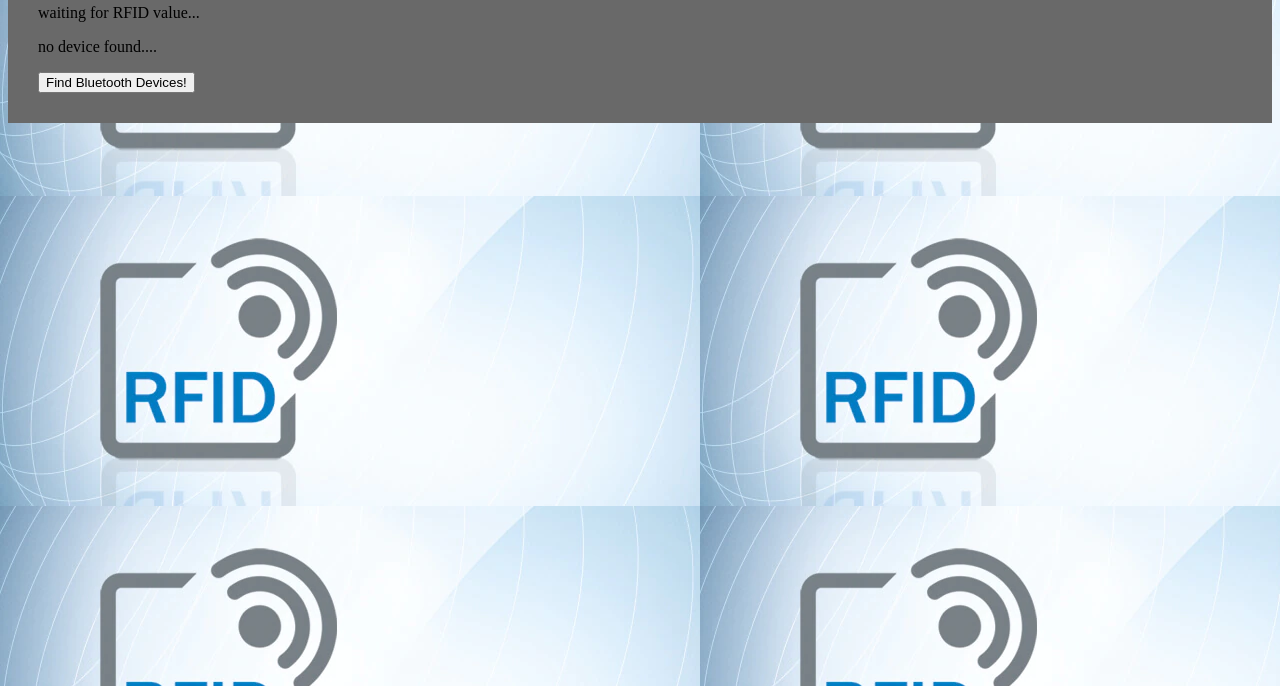
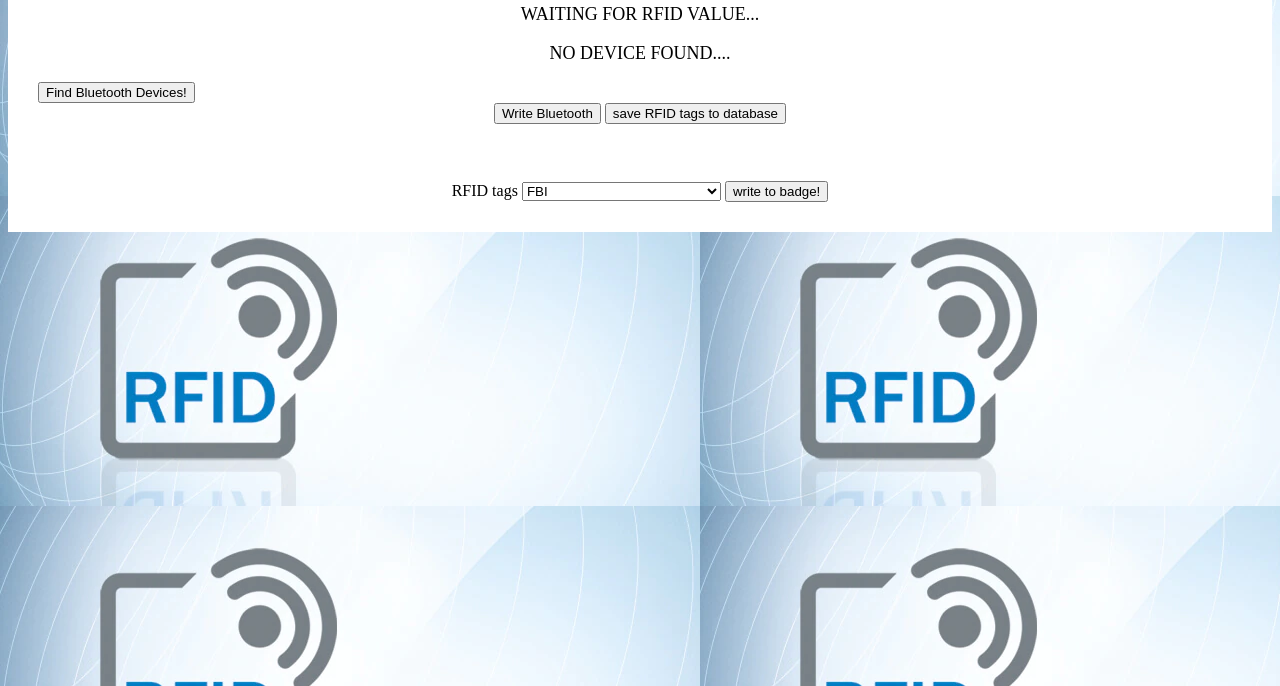
Before and after one commit to Jack-Lukomski/RFID_Cloner_CIS_350, a plain HTML site: page RFID website/index.html in a window 1280 px wide. Shown: the part 114-800 px from the top of the page. Drawn offline with Linux system fonts and the light colour scheme.

Commit message:
Add files via upload
event handler working on BLE notifications.
added drop down bar and buttons that arent hooked up to JS yet.

```diff
--- a/RFID website/index.css
+++ b/RFID website/index.css
@@ -4,7 +4,7 @@ body{
 div{
 border: 1 px solid gray;
 padding: 30px;
-background-color: dimgray;
+background-color: white;
 
 }
 h1{
@@ -15,3 +15,11 @@ font-family: 'Times New Roman', Times, serif;
 color:white;
 background-color:dimgray;
 }
+p{
+    text-align: center;
+    text-transform: uppercase;
+    font-size:large;
+}
+form{
+    text-align: center;
+}
--- a/RFID website/index.html
+++ b/RFID website/index.html
@@ -12,8 +12,28 @@
     <!--a variable meant to hold RFID card ID-->
     <p id="RFID_Badge_number" >waiting for RFID value...</p>
     <p id="bluetooth_device_name">no device found....</p>
-    <!--when button clicked find bluetooth devices-->
+
+
     <button id="connect_button"  onclick="test()" >Find Bluetooth Devices!</button>
+
+    <form>
+        <!--when button clicked find bluetooth devices-->
+
+        <button id="write_RFID_button">Write Bluetooth</button>
+        <button id="save_RFID_tags">save RFID tags to database</button>
+        <p>&emsp;</p>
+        <label for="RFID_tags" >RFID tags</label>
+        <select name = "RFID_tags" id = "RFID_tags">
+            <option value="FBI">FBI</option>"
+            <option value="CIA">CIA</option>"
+            <option value="IRS">IRS</option>"
+            <option value="NSA">NSA</option>"
+            <option value="Department of cheeseburgers">Department of cheeseburgers</option>"
+        </select>
+        <button id = "write_RFID_button">write to badge!</button>
+    </form>
+
+
 
 
 </div>
--- a/RFID website/index.js
+++ b/RFID website/index.js
@@ -35,14 +35,23 @@ async function test(){
     console.log('Getting Battery Level Characteristic...');
     const characteristic = await service.getCharacteristic('battery_level');
 
+    //if characteristic has notifications enabled
     if(characteristic.properties.notify){
-        //infinate loop needs to be replaced with event triggered by "notifications" from BLE
-        while(true){
-            val = await characteristic.readValue();
-            document.getElementById("RFID_Badge_number").innerHTML = val.getUint8(0);
-        }
+        //add event listener to characteristic, then if notification change val
+        characteristic.addEventListener(
+            "characteristicvaluechanged",
+            //aero function: event is an event listener. this could be replaced with "_" or blank. It only serves as placeholder
+            async (event_handler) => {
+                //print new val to web page
+                val = await characteristic.readValue();
+                document.getElementById("RFID_Badge_number").innerHTML = val.getUint8(0);
+            }
+        )
+        //get updated characteristic if notification received
+        await characteristic.startNotifications();
 
     }
+    //you should have notifications enabled for live data!
     else {
         window.alert("your bluetooth device doesnt have notifications enabled!");
     }
```
